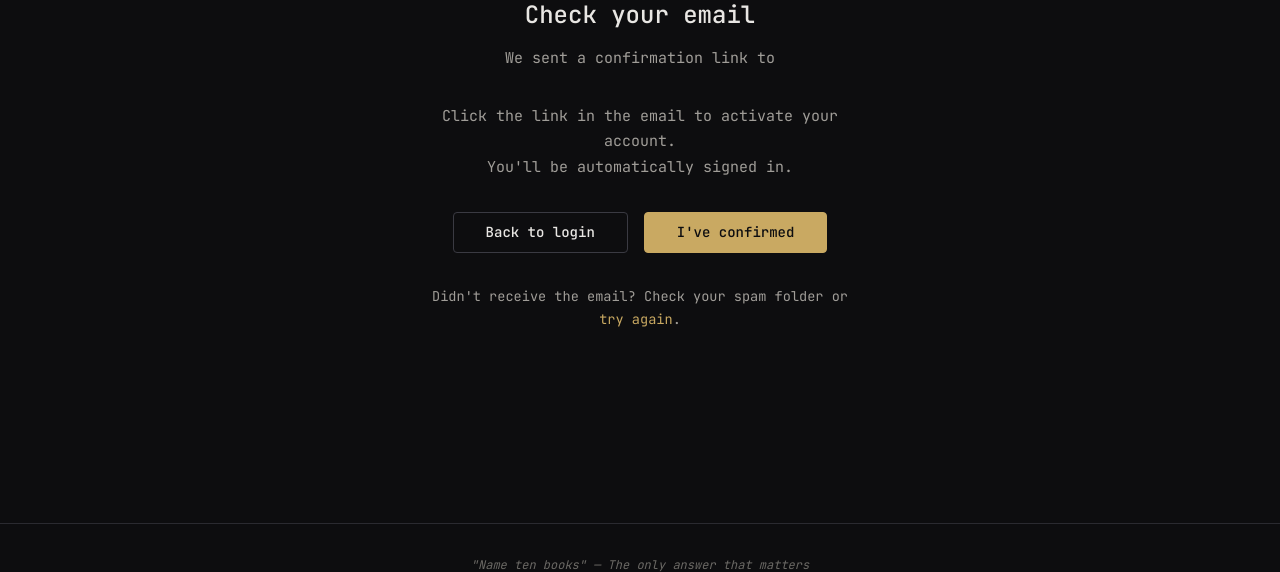
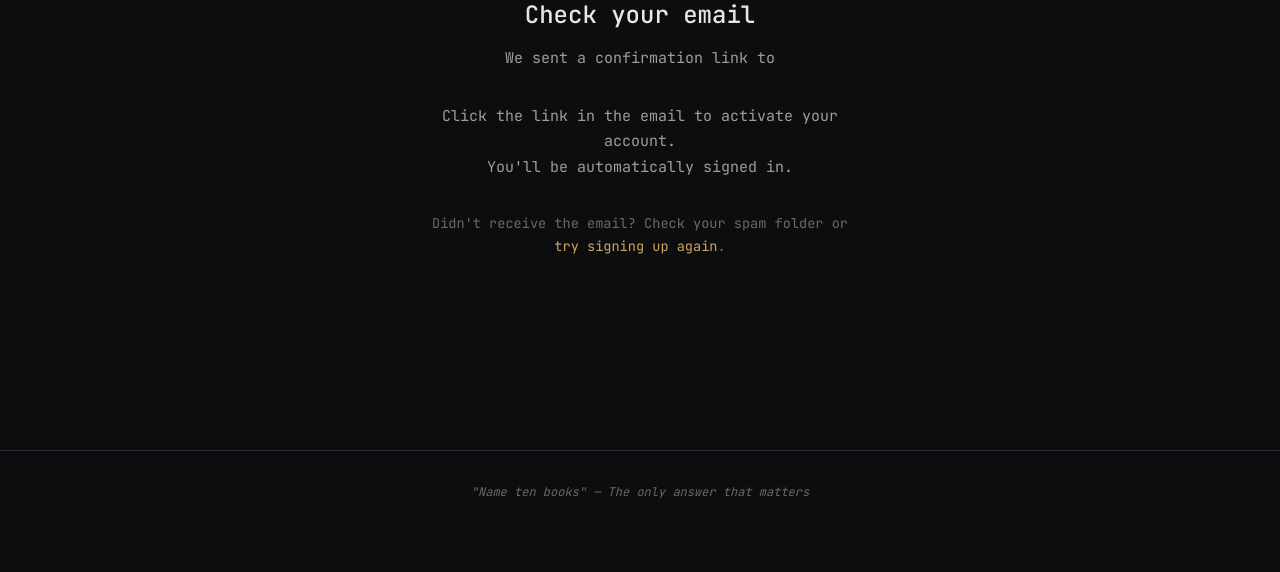
Before and after one commit to WaleedaRaza/LibraryofAlexandria, a FastAPI app: template templates/auth/verify_email.html in a window 1280 px wide. Shown: the part 354-926 px from the top of the page. After the commit the page ends 852 px from the top, so only its background shows below. Run offline with FastAPI, Linux system fonts and the light colour scheme; the template is opened without the code that fills it, so the values that code supplies are empty.

Commit message:
Simplify verify email page - remove confusing button

```diff
--- a/templates/auth/verify_email.html
+++ b/templates/auth/verify_email.html
@@ -15,14 +15,9 @@
         You'll be automatically signed in.
     </p>
 
-    <div class="verify-actions">
-        <a href="/auth/login" class="btn btn--secondary">Back to login</a>
-        <button class="btn btn--primary" onclick="location.reload()">I've confirmed</button>
-    </div>
-
-    <p class="verify-text" style="margin-top: 2rem; font-size: 0.85rem;">
+    <p class="verify-text" style="margin-top: 2rem; font-size: 0.85rem; color: var(--text-muted);">
         Didn't receive the email? Check your spam folder or
-        <a href="/auth/register">try again</a>.
+        <a href="/auth/register">try signing up again</a>.
     </p>
 </div>
 {% endblock %}
```
